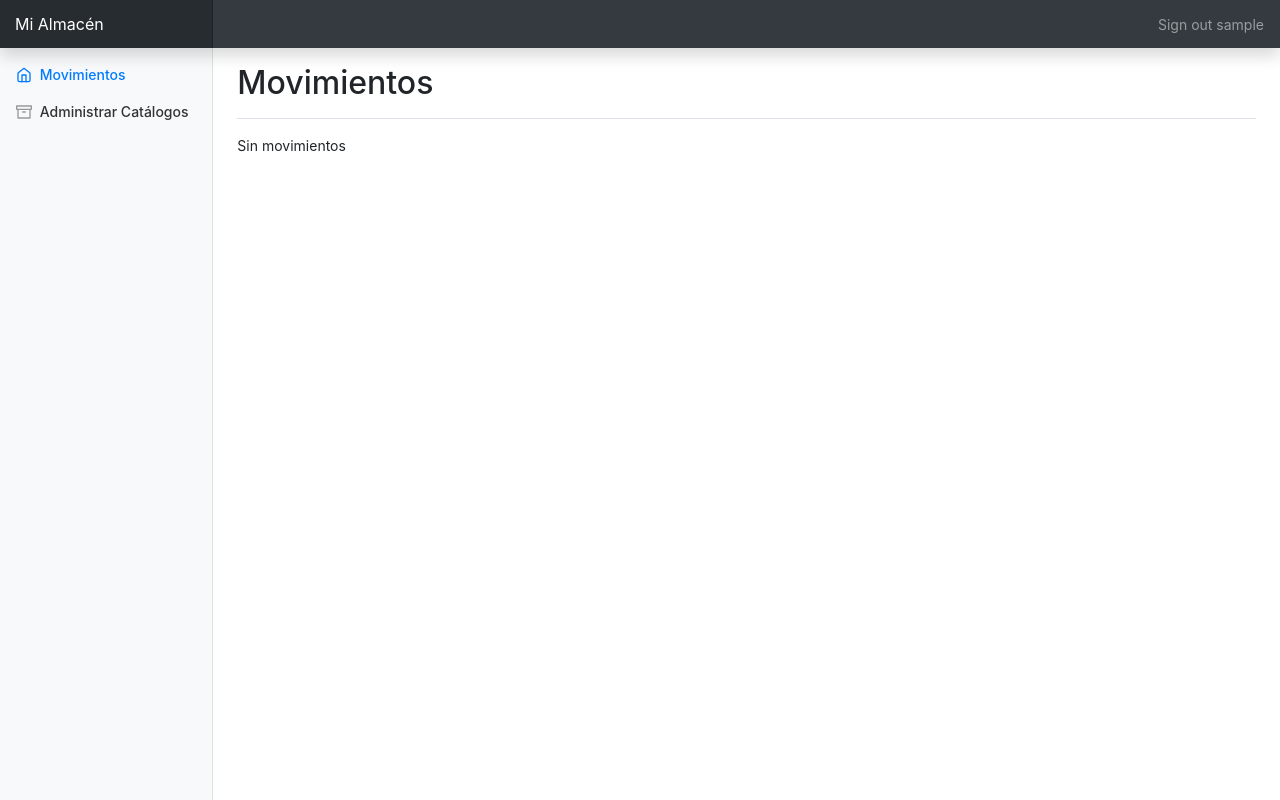
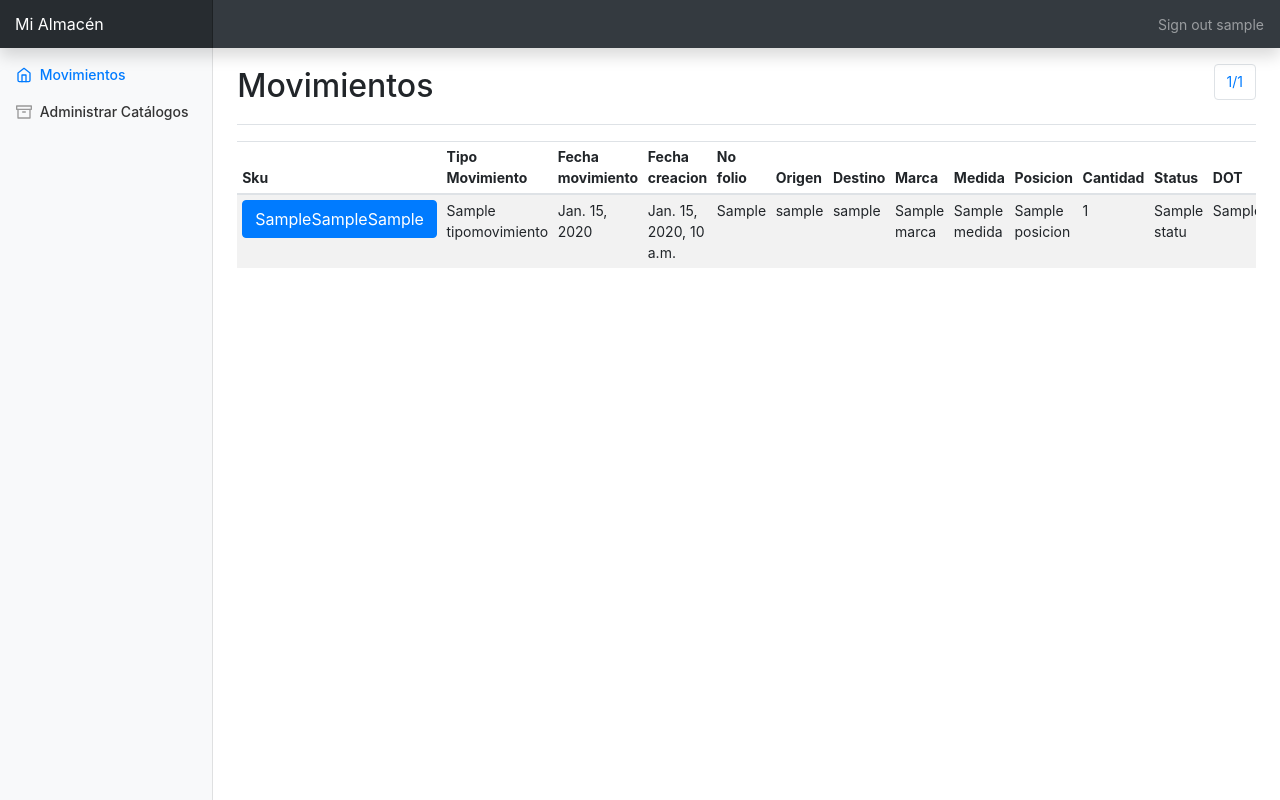
Before and after one commit to ramirovazq/mialmacen, a Django app: page /llantas/ in a window 1280 px wide. Run offline with Django 3.2, Linux system fonts and the light colour scheme; a user stored in the database is signed in; tables that the repository leaves empty hold one stand-in row (values such as "Sample post"); some libraries are stand-ins or nearby versions.

Commit message:
pagination, and movimiento_creador

```diff
--- a/almacen/llantas/models.py
+++ b/almacen/llantas/models.py
@@ -139,5 +139,17 @@ class Movimiento(models.Model):
         decimal_places=2,
         default=0)
 
+    creador = models.ForeignKey(
+        Profile,
+        blank=True,
+        null=True,
+        related_name='creadror_del_movimiento',
+        on_delete=models.PROTECT,
+        db_index=True)
+
+
+    def sku(self):
+    	return "{}{}{}".format(self.marca.codigo,self.medida.codigo, self.posicion.codigo)
+
     def __str__(self):
         return "{}".format(self.id)
--- a/almacen/llantas/templates/movimientos.html
+++ b/almacen/llantas/templates/movimientos.html
@@ -5,6 +5,20 @@
 {% endblock %}
 
 {% block extra_title_section %}
+<nav aria-label="Page navigation example">
+  <ul class="pagination">
+    {% if movimientos.has_previous %}
+        <li class="page-item"><a class="page-link" href="?page=1">&laquo;</a></li>
+        <li class="page-item"><a class="page-link" href="?page={{ movimientos.previous_page_number }}">&lt</a></li>
+    {% endif %}
+        <li class="page-item"><a class="page-link disabled" href="#">{{ movimientos.number }}/{{ movimientos.paginator.num_pages }}</a></li>
+    {% if movimientos.has_next %}
+        <li class="page-item"><a class="page-link" href="?page={{ movimientos.next_page_number }}">&gt</a></li>
+        <li class="page-item"><a class="page-link" href="?page={{ movimientos.paginator.num_pages }}">&raquo;</a></li>
+    {% endif %}
+  </ul>
+</nav>
+
 {% endblock %}
 
 
@@ -13,30 +27,46 @@
 
 
 {% block section %}
-	{% if vehicles %}
+	{% if movimientos %}
           <div class="table-responsive">
             <table class="table table-striped table-sm">
               <thead>
                 <tr>
-                  <th></th>
-                  <th>Make</th>
-                  <th>Model</th>
-                  <th>Color</th>
-                  <th>Doors</th>
-                  <th># Number</th>
-        				  <th>Description</th>
+                  <th>Sku</th>
+                  <th>Tipo Movimiento</th>
+                  <th>Fecha movimiento</th>
+                  <th>Fecha creacion</th>
+                  <th>No folio</th>
+                  <th>Origen</th>
+                  <th>Destino</th>
+                  <th>Marca</th>
+        				  <th>Medida</th>
+                  <th>Posicion</th>
+                  <th>Cantidad</th>
+                  <th>Status</th>
+                  <th>DOT</th>
+                  <th>$</th>
+                  <th>Creador</th>
                 </tr>
               </thead>
               <tbody>
-              	{% for vehicle in vehicles %}
+              	{% for movimiento in movimientos %}
                 <tr>
-                  <td><a href="{% url 'vehicle' vehicle.id %}" class="btn btn-primary">Detail </a> </td>
-                  <td>{{vehicle.vehicle_make}}</td>
-                  <td>{{vehicle.vehicle_model}}</td>
-                  <td>{{vehicle.color}}</td>
-                  <td>{{vehicle.doors}}</td>
-                  <td>{{vehicle.lot_number}}</td>
-                  <td>{{vehicle.description}}</td>
+                  <td><a href="{% url 'movimiento' movimiento.id %}" class="btn btn-primary">{{movimiento.sku}}</a> </td>
+                  <td>{{movimiento.tipo_movimiento}}</td>
+                  <td>{{movimiento.fecha_movimiento}}</td>
+                  <td>{{movimiento.date_created}}</td>
+                  <td>{{movimiento.no_folio}}</td>
+                  <td>{{movimiento.origen.user.username}}</td>
+                  <td>{{movimiento.destino.user.username}}</td>
+                  <td>{{movimiento.marca.nombre}}</td>
+                  <td>{{movimiento.medida.nombre}}</td>
+                  <td>{{movimiento.posicion.nombre}}</td>
+                  <td>{{movimiento.cantidad}}</td>
+                  <td>{{movimiento.status}}</td>
+                  <td>{{movimiento.dot}}</td>
+                  <td>{{movimiento.precio_unitario}}</td>
+                  <td>{{movimiento.creador.user.username}}</td>
                 </tr>
                 {% endfor %}
               </tbody>
--- a/almacen/llantas/urls.py
+++ b/almacen/llantas/urls.py
@@ -5,5 +5,5 @@ from .views import *
 
 urlpatterns = [
     path('', movimientos, name='movimientos'),
-    path('detalle/<int:llanta_id>/', movimiento ,  name='movimiento'),
+    path('detalle/<int:movimiento_id>/', movimiento ,  name='movimiento'),
 ]
--- a/almacen/llantas/views.py
+++ b/almacen/llantas/views.py
@@ -1,5 +1,7 @@
 from django.shortcuts import render, get_object_or_404
 from django.contrib.auth.decorators import login_required
+from django.core.paginator import Paginator
+from django.conf import settings
 
 from rest_framework import viewsets
 
@@ -8,7 +10,14 @@ from .models import *
 @login_required
 def movimientos(request):
     context = {}
-    context["movimientos"] = Movimiento.objects.all().order_by('-fecha_movimiento')
+    m = Movimiento.objects.all().order_by('-fecha_movimiento')
+
+
+    paginator = Paginator(m, settings.ITEMS_PER_PAGE) # Show 5 profiles per page
+    page = request.GET.get('page')
+    m = paginator.get_page(page)
+
+    context["movimientos"] = m
     return render(request, 'movimientos.html', context)
 
 @login_required
```
Also changed, not shown: almacen/llantas/migrations/0004_movimiento_creador.py (added).
